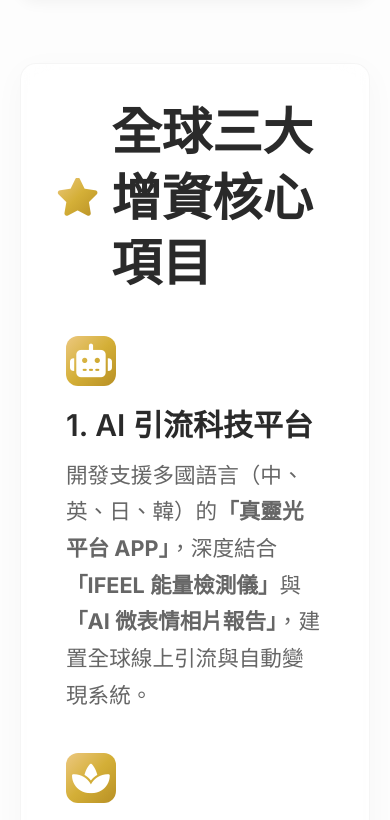
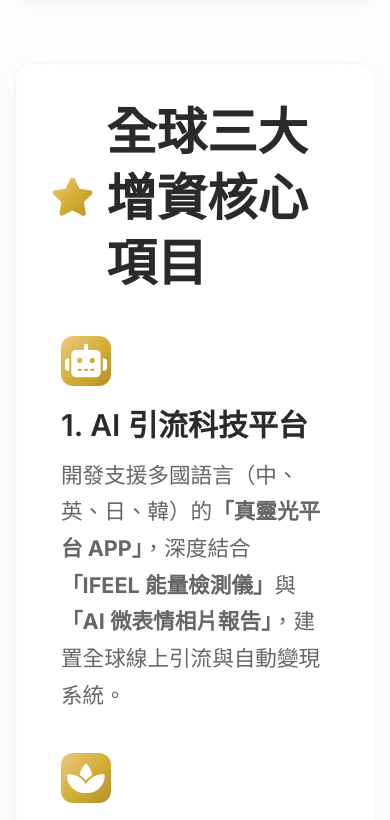
Before and after one commit to anrayboss/true-soul-light, a website: page docs/index.html in a window 390 px wide. Shown: the part 757-1577 px from the top of the page. Drawn offline with nearby package versions, Linux system fonts and the light colour scheme; a web font is replaced by a local one.

Commit message:
手機版整體邊框縮小

```diff
--- a/docs/style.css
+++ b/docs/style.css
@@ -1549,7 +1549,7 @@
 
     .main-content {
         margin-left: 0;
-        padding: 30px 20px;
+        padding: 30px 15px;
         padding-top: calc(var(--header-height) + 20px);
     }
 
```
